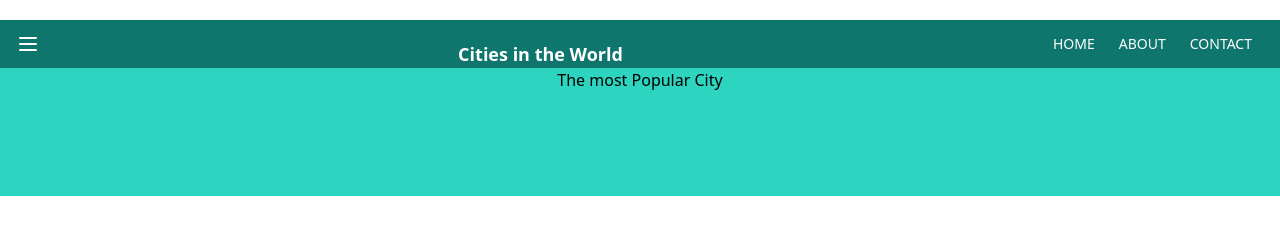
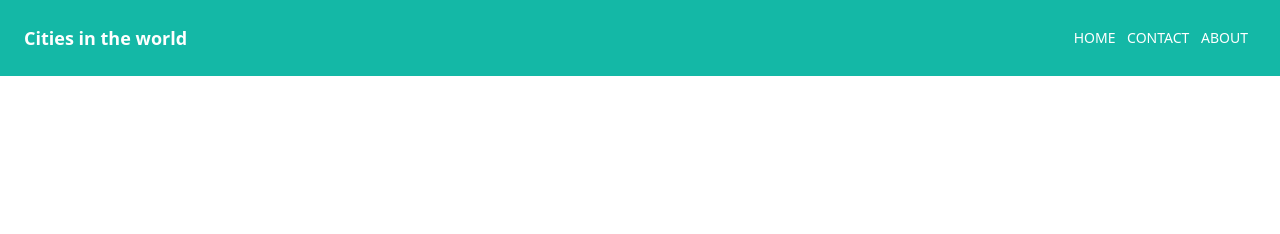
Before and after one commit to Carol21d/CitiesintheWorldTw, a website: page index.html in a window 1280 px wide. Drawn offline with Linux system fonts and the light colour scheme.

Commit message:
fix elements home about and contact in nav

```diff
--- /dev/null
+++ b/app.js
@@ -0,0 +1,5 @@
+const btn = document.querySelector("#menu-button");
+const menu = document.querySelector("#nav-menu");
+btn.addEventListener("click",()=>{
+    menu.classList.toggle('hidden');
+});
--- a/index.html
+++ b/index.html
@@ -9,35 +9,46 @@
   <title>Document</title>
 </head>
 
-<body >
-  <header class="mt-5 bg-teal-700 justify-center">
-    <div class="flex flex-wrap items-center justify-between w-full py-4 md:py-0 px-4 text-lg text-white">
-      <svg
-      xmlns="http://www.w3.org/2000/svg"
-      id="menu-button"
-      class="h-6 w-6 cursor-pointer md:hidden block"
-      fill="none"
-      viewBox="0 0 24 24"
-      stroke="currentColor"
-    >
-      <path
-        stroke-linecap="round"
-        stroke-linejoin="round"
-        stroke-width="2"
-        d="M4 6h16M4 12h16M4 18h16"
-      />
-    </svg>
-      <p class="font-bold text-lg mx-5 mt-5">Cities in the World</p>
-      <nav id="nav-container" class="flex flex-row justify-end text-sm  text-center  p-2">
-        <a href="#" class="flex  bg-black text-center p-2 px-3">HOME</a>
-        <a href="#" class="flex text-center p-2 px-3">ABOUT</a>
-        <a href="#" class="flex text-center p-2 px-3">CONTACT</a>
-      </nav>
+<body>
+ <nav class="flex items-center justify-between flex-wrap bg-teal-500 p-6">
+  <div class="flex items-center flex-shrink-0 text-white mr-6">
+    <span class="font-semibold text-lg">Cities in the world</span>
+  </div>
+  <div class="block lg:hidden">
+    <button class="flex items-center px-3 py-2 border rounded text-black border-white hover:text-orange-800 hover:border-black">
+      <svg class="fill-current h-3 w-3" viewBox="0 0 20 20" xmlns="http://www.w3.org/2000/svg"><title>Menu</title><path d="M0 3h20v2H0V3zm0 6h20v2H0V9zm0 6h20v2H0v-2z"/></svg>
+    </button>
+  </div>
+    <div class="w-full block flex-grow lg:flex lg:items-center lg:w-auto text-right">
+      <div class="text-sm lg:flex-grow">
+        <a href="#" class="block mt-4 lg:inline-block lg:mt-0  text-white mr-2 text-right">HOME</a>
+        <a href="#" class="block mt-4 lg:inline-block lg:mt-0 text-white mr-2 text-right">CONTACT</a>
+        <a href="#" class="block mt-4 lg:inline-block lg:mt-0 text-white mr-2 text-right">ABOUT</a>
+      </div>
     </div>
-  </header>
-  <div class="bg-teal-400 h-32 flex  justify-center">
-    <h2 class="">The most Popular City</h2>
-  </div>
+  </nav>
+
+
+
+
+
+
+
+
+
+
+
+
+
+
+
+
+
+
+
+
+
+
 
 
 
```
